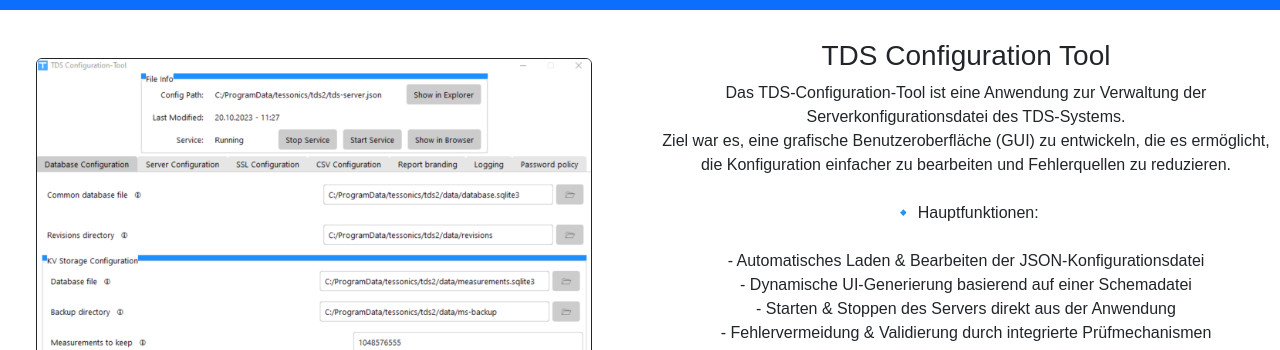
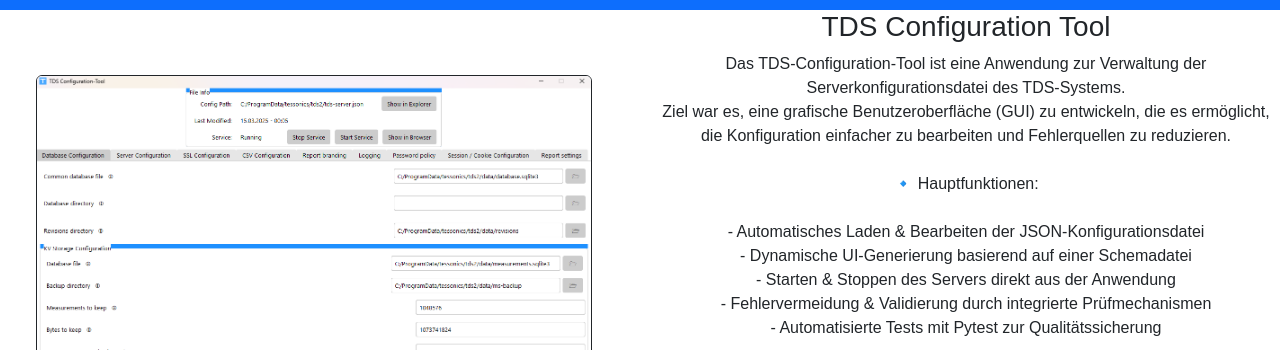
Before and after one commit to ChristianMatuszak/Portfolio-Website, a plain HTML site: page pages/projects.html in a window 1280 px wide. Shown: the part 144-494 px from the top of the page. Drawn offline with nearby package versions, Linux system fonts and the light colour scheme; files that its build step writes are made by us from their sources.

Commit message:
Changed wrong image

```diff
--- a/pages/projects.html
+++ b/pages/projects.html
@@ -31,7 +31,7 @@
 
     <div class="row align-items-center mb-5">
         <div class="col-md-6 py-4 px-5">
-            <img src="../images/final project.png" alt="Abschlussprojekt Ausbildung" class="img-fluid rounded mt-4 mx-auto d-block border border-dark">
+            <img src="../images/TDS Configuration-Tool.png" alt="Abschlussprojekt Ausbildung" class="img-fluid rounded mt-4 mx-auto d-block border border-dark">
         </div>
         <div class="col-md-6">
             <h3>TDS Configuration Tool</h3>
```
Also changed, not shown: images/TDS Configuration-Tool.png (added).
